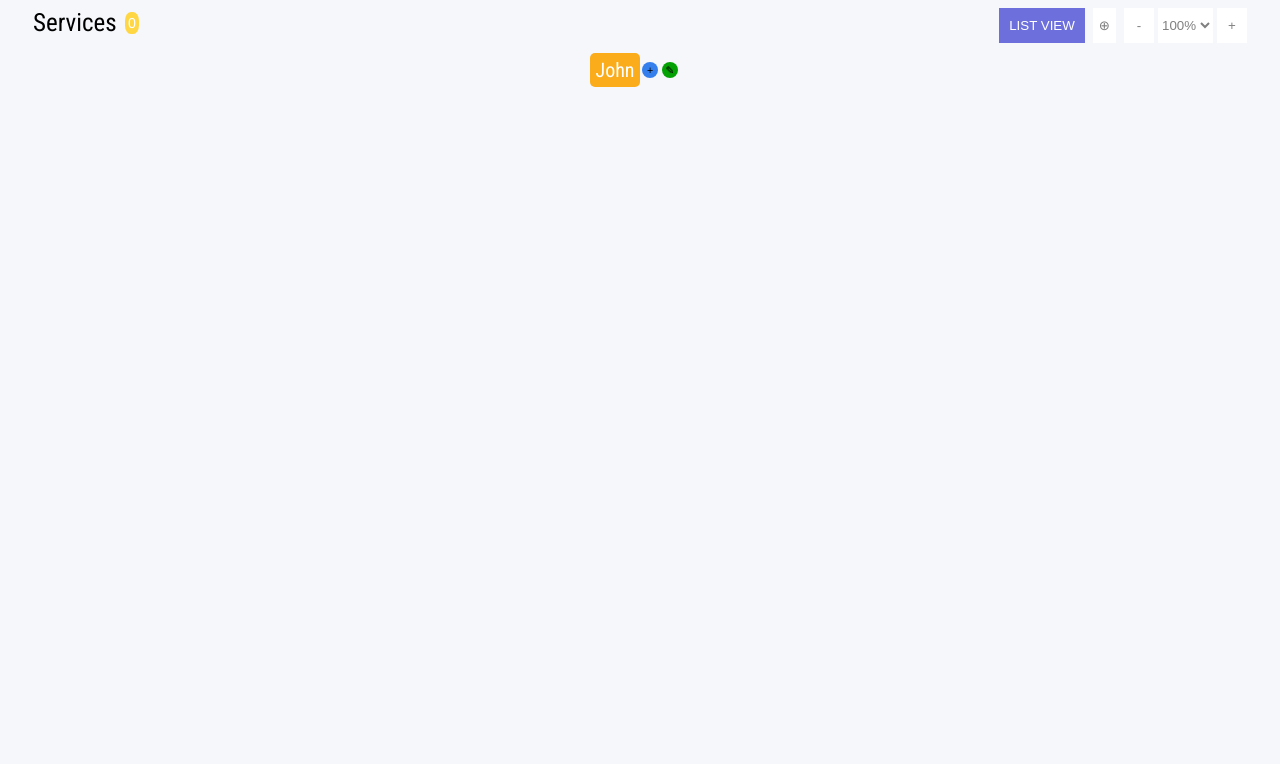
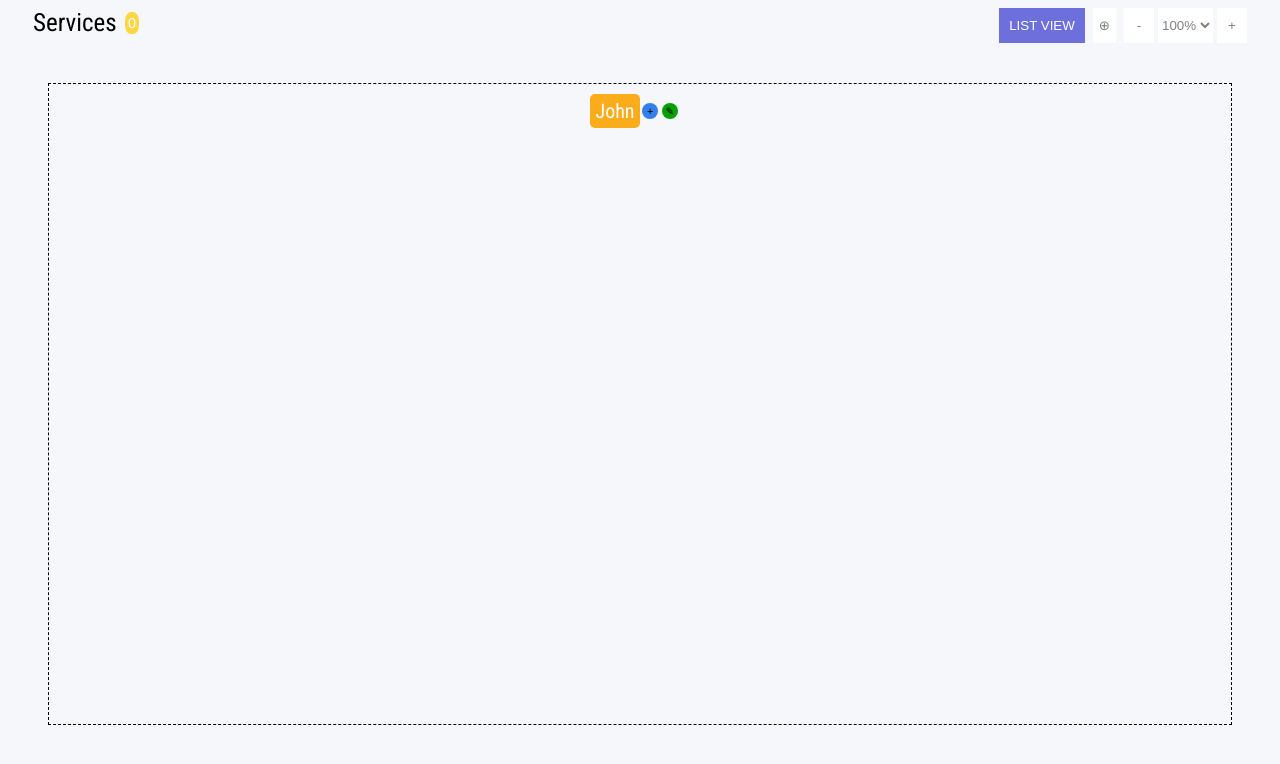
Before and after one commit to filipovandrij/-Draggable-Tree, a React (Create React App) app: page / in a window 1280 px wide. Shown: the top 764 px of the page. Built offline with nearby package versions, Linux system fonts and the light colour scheme.

Commit message:
create draggble box

```diff
--- a/src/App.scss
+++ b/src/App.scss
@@ -5,6 +5,11 @@ body {
 
 .app {
   font-family: "Roboto Condensed", sans-serif;
+  .draggble-container {
+    margin: 40px;
+    border: 1px dashed black;
+    height: 80vh;
+  }
 }
 
 .family-tree {
@@ -58,7 +63,6 @@ body {
 .family-tree > div {
   display: flex;
   flex-direction: column;
-  align-items: center;
   margin-right: 10px;
   padding: 10px;
 }
--- a/src/App.tsx
+++ b/src/App.tsx
@@ -12,7 +12,9 @@ const App = (props: Props) => {
   return (
     <div className="app">
       <Header />
-      <FamilyTree family={familyData} />
+      <div className="draggble-container">
+        <FamilyTree family={familyData} />
+      </div>
     </div>
   );
 };
```
